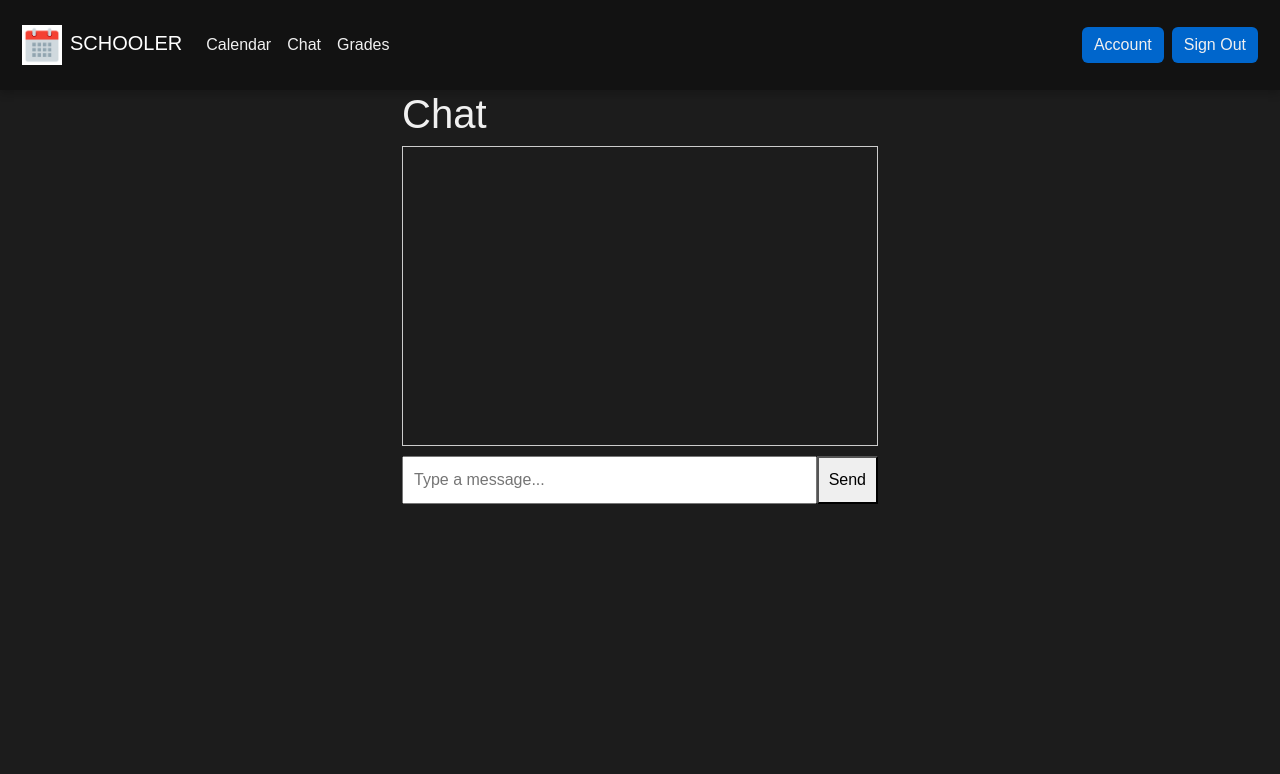
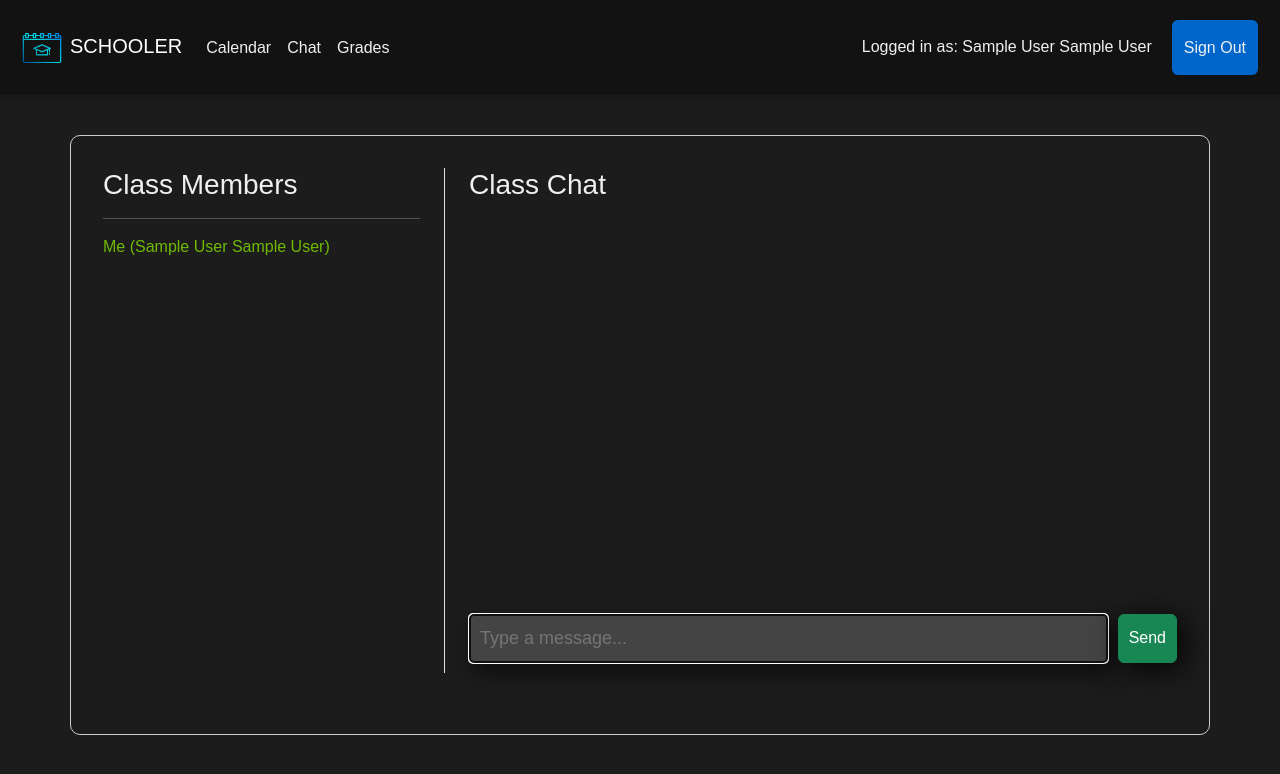
Before and after one commit to NachoMolano/CS50Final, a Flask app: page /chat in a window 1280 px wide. Shown: the top 774 px of the page. Run offline with Flask 3, Linux system fonts and the light colour scheme; the visitor is signed in with stand-in values (Sample User, id 1); data comes from the database, SQL or seed files in the repository; both versions use the stored data as it was after the commit; data that the repository does not hold is empty; some libraries are stand-ins or nearby versions; some web fonts are replaced.

Commit message:
FINAL VERSION

```diff
--- a/app.py
+++ b/app.py
@@ -31,7 +31,7 @@ def get_db_connection():
 @app.route("/")
 def index():
     if 'user_id' in session:
-        return render_template("index.html")
+        return render_template("index.html", user=[session['username'], session['lastname']])
     return redirect("/login")
 
 # Login and Signin
@@ -69,8 +69,8 @@ def login():
 
         # Remember which user has logged in
         session["user_id"] = rows[0]["id"]
-        global username
         session['username'] = rows[0]["name"]
+        session['lastname'] = rows[0]['lastname']
 
         # Redirect user to home page
         return redirect("/")
@@ -162,7 +162,7 @@ def calendar():
             'color': row['color']
         })
 
-    return render_template("calendar.html", events=events)
+    return render_template("calendar.html", events=events, user=[session['username'], session['lastname']])
 
 @app.route("/eventAdd", methods=["GET", "POST"])
 def eventAdd():
@@ -227,7 +227,7 @@ def grades():
             'average': row['average']
         })
 
-    return render_template("grades.html", subjects=subjects)
+    return render_template("grades.html", subjects=subjects, user=[session['username'], session['lastname']])
 
 @app.route("/subjectAdd", methods=["GET", "POST"])
 def subjectAdd():
@@ -280,7 +280,7 @@ def show_grades(subject):
                 suma = 0
 
             cursor.execute("SELECT * FROM criteria WHERE subject_id=?", (currentSubject,))
-            criteria = cursor.fetchall()
+            criteria = [dict(row) for row in cursor.fetchall()]
 
             cursor.execute("SELECT SUM((percentage*average)/100) FROM criteria WHERE subject_id=?", (currentSubject,))
             average = cursor.fetchall()[0]['SUM((percentage*average)/100)']
@@ -302,7 +302,7 @@ def show_grades(subject):
                 'criteria' : criteria,
                 'suma' : suma
             }
-            return render_template("gradeinfo.html", info=info)
+            return render_template("gradeinfo.html", info=info, user=[session['username'], session['lastname']])
         return redirect("/grades")
 
 @app.route('/percentageAdd/<subject>', methods=["POST", "GET"])
@@ -353,15 +353,16 @@ def gradeAdd(subject, criteria):
 # Chat
 @app.route('/chat')
 def render_chat():
-    conn = get_db_connection()
-    messages = conn.execute("SELECT content, user_id, timestamp FROM messages ORDER BY timestamp ASC").fetchall()
-    conn.close()
-    return render_template('chat.html')
+    with get_db_connection() as conn:
+        cursor = conn.cursor()
+        cursor.execute("SELECT name, lastname FROM users WHERE id<>?", (session['user_id'],))
+        members = [dict(row) for row in cursor.fetchall()]
+    return render_template('chat.html', user=[session['username'], session['lastname']], members=members)
 
 @app.route("/messages")
 def display_messages():
     conn = get_db_connection()
-    messages = conn.execute("SELECT content, user_id, timestamp FROM messages ORDER BY timestamp ASC").fetchall()
+    messages = conn.execute("SELECT content, user_id, username, timestamp FROM messages ORDER BY timestamp ASC").fetchall()
     conn.close()
     return jsonify(messages=[dict(row) for row in messages], current_user=session['user_id'])
 
@@ -370,7 +371,7 @@ class chatNamespace(Namespace):
     def on_message(self, msg):
         with get_db_connection() as conn:
             cursor = conn.cursor()
-            cursor.execute("INSERT INTO messages (content, user_id) VALUES (?, ?)", (msg, session['user_id']))
+            cursor.execute("INSERT INTO messages (content, user_id, username, timestamp) VALUES (?, ?, ?, datetime('now', 'localtime'))", (msg, session['user_id'], session['username']))
             conn.commit()
             send(msg, broadcast=True, namespace='/chat')
 
--- a/static/css/chat.css
+++ b/static/css/chat.css
@@ -1,23 +1,99 @@
-body {
-    font-family: Arial, sans-serif;
+.container {
+    margin: 5vh auto;
+    padding: 4vh;
+    height: 75vh;
+    border: 1px solid #ccc;
+    border-radius: 10px;
 }
+
 #chat {
-    max-width: 500px; margin: 0 auto;
+    max-height: 66vh;
 }
+
 #messages {
-    border: 1px solid #ccc; padding: 10px; height: 300px; overflow-y: scroll;
+    padding: 10px;
+    min-height: 48vh;
+    max-height: 48vh;
+    overflow-y: scroll;
 }
+
 #message-form {
-    display: flex; margin-top: 10px;
+    display: flex;
+    margin-top: 10px;
+    padding: 0;
 }
+
 #message-input {
     flex: 1; padding: 10px;
 }
+
 #send-button {
     padding: 10px;
+    max-height: 100%;
+    margin: 10px 0 10px 10px;
+    box-shadow: 5px 5px 30px black;
 }
 
 #user_message {
+    justify-content: right;
     text-align: right;
-    color: green;
+    color: rgb(255, 255, 255);
 }
+
+#user_message .message-box {
+    justify-content: right;
+    background-color: rgb(17, 85, 40);
+}
+
+#other_message {
+    justify-content: left;
+    text-align: left;
+    color: rgb(255, 255, 255);
+}
+
+#other_message .message-box {
+    justify-content: left;
+    text-align: right;
+    background-color: rgb(72, 108, 121);
+}
+
+.message {
+    width: 100%;
+    display: flex;
+}
+.message-box {
+    border-radius: 5px;
+    min-width: 10%;
+    max-width: 70%;
+    padding: 8px;
+    margin: 5px;
+}
+.message-header {
+    min-width: 100%;
+    color:rgb(134, 184, 69);
+    font-weight: bold;
+    text-align: left;
+}
+.message-content {
+    display: inline-block;
+    max-width: 93%;
+    overflow-wrap: break-word;
+    text-wrap: wrap;
+    margin: 0;
+    padding: 0;
+}
+#user_message .message-content {
+    text-align: left;
+    margin-right: 5px;
+}
+
+.message-timestamp {
+    display: inline-block;
+    padding-top: 5px;
+    font-size: 10px;
+    color: #ccc;
+}
+
+.you {
+    color: rgb(112, 187, 0);
+}
--- a/static/css/style.css
+++ b/static/css/style.css
@@ -79,7 +79,8 @@ a {
 input[type="text"],
 input[type="password"],
 input[type="date"],
-input[type="time"] {
+input[type="time"],
+input[type="textarea"] {
     width: 100%;
     padding: 10px;
     margin: 10px auto;
@@ -143,3 +144,8 @@ input[type="radio"] {
 #average {
     text-align: right;
 }
+
+.user {
+    margin-right: 20px;
+    padding-top: 15px;
+}
--- a/static/js/chat.js
+++ b/static/js/chat.js
@@ -10,7 +10,18 @@ $(document).ready(function() {
     });
 
     socket.on('message', function(msg) {
-        $('#messages').append($('<div>').text(msg));
+        $('#messages').append($(`
+            <div class="message" id="user_message">
+                <div class="message-box">
+                    <div class="message-content">
+                        ${msg}
+                    </div>
+                    <div class="message-timestamp">
+                        now
+                    </div>
+                </div>
+            </div>
+            `))
     });
 
     $.getJSON('/messages', function(data) {
@@ -19,10 +30,35 @@ $(document).ready(function() {
 
         messages.forEach(function(messages) {
             if (messages.user_id == current) {
-                $('#messages').append($('<div id="user_message">').text(`${current}: ${messages.content}`))
+                $('#messages').append($(`
+                    <div class="message" id="user_message">
+                        <div class="message-box">
+                            <div class="message-content">
+                                ${messages.content}
+                            </div>
+                            <div class="message-timestamp">
+                                ${messages.timestamp.slice(11, 16)}
+                            </div>
+                        </div>
+                    </div>
+                    `))
             }
             else {
-                $('#messages').append($('<div>').text(`${current}: ${messages.content}`))
+                $('#messages').append($(`
+                    <div class="message" id="other_message">
+                        <div class="message-box">
+                            <div class="message-header">
+                            ${messages.username}
+                            </div>
+                            <div class="message-content">
+                                ${messages.content}
+                            </div>
+                            <div class="message-timestamp">
+                                ${messages.timestamp.slice(11, 16)}
+                            </div>
+                        </div>
+                    </div>
+                    `))
             }
         })
     })
--- a/templates/chat.html
+++ b/templates/chat.html
@@ -6,14 +6,36 @@
 {% endblock %}
 
 {% block body %}
-<div class="container" id="chat">
-    <h1>Chat</h1>
-    <div id="messages"></div>
-    <form id="message-form">
-        <input id="message-input" autocomplete="off" placeholder="Type a message..."/>
-        <button id="send-button">Send</button>
-    </form>
+<div class="container">
+
+    <div class="row">
+        <div class="col-4">
+            <div data-bs-spy="scroll" class="h-100 flex-column align-items-stretch pe-4 border-end">
+                <h3>Class Members</h3>
+                <div id="class-members">
+                    <hr>
+                    <div class="you member"> Me ({{ user[0] }} {{ user[1] }})</div>
+                    {% for member in members %}
+                    <hr>
+                    <div class="member">{{ member['name'] }}  {{ member['lastname'] }}</div>
+                    {% endfor %}
+                </div>
+            </div>
+        </div>
+
+        <div class="col-8" id="chat">
+            <div data-bs-spy="scroll" data-bs-target="#navbar-example3" data-bs-smooth-scroll="true" class="scrollspy-example-2" tabindex="0">
+                <h3>Class Chat</h3>
+                <div id="messages">
+                </div>
+                <form id="message-form">
+                    <input type="text" id="message-input" autocomplete="off" autofocus="on" placeholder="Type a message..."/>
+                    <button class="btn btn-success" id="send-button">Send</button>
+                </form>
+            </div>
+        </div>
+    </div>
+
 </div>
-
 <script src="{{ url_for('static', filename="js/chat.js") }}"></script>
 {% endblock %}
--- a/templates/layout.html
+++ b/templates/layout.html
@@ -39,7 +39,7 @@
                         </li>
                     </ul>
                     <div class="d-flex">
-                        <button class="btn btn-custom me-2">Account</button>
+                        <p class="user">Logged in as: {{ user[0] }} {{ user[1] }}</p>
                         <button class="btn btn-custom"><a href="/signout">Sign Out</a></button>
                     </div>
                 </div>
--- a/templates/login.html
+++ b/templates/login.html
@@ -22,7 +22,7 @@
 
         <div class="container">
             <div class="logo-section">
-                <img src="logo.png" alt="SCHOOLER Logo" class="logo">
+                <img src="{{ url_for('static', filename="images/logo.png") }}" alt="SCHOOLER Logo" class="logo">
             </div>
             <div class="login-section">
                 <div class="login-box">
@@ -38,7 +38,7 @@
 
                     <form action="/login" method="post">
                         <div class="mb-4">
-                            <input type="text" class="form-control" name="email" placeholder="Email">
+                            <input type="text" class="form-control" name="email" placeholder="Email" autocomplete="off">
                         </div>
                         <div class="mb-4">
                             <input type="password" class="form-control" name="password" placeholder="Password">
--- a/templates/signup.html
+++ b/templates/signup.html
@@ -31,9 +31,9 @@
             {% endwith %}
 
             <form action="/signup" method="post">
-                <input type="text" name="name" placeholder="Name" >
-                <input type="text" name="lastname" placeholder="Last Name" >
-                <input type="text" name="email" placeholder="Email" >
+                <input type="text" name="name" placeholder="Name" autocomplete="off">
+                <input type="text" name="lastname" placeholder="Last Name" autocomplete="off">
+                <input type="text" name="email" placeholder="Email" autocomplete="off">
                 <input type="password" name="password" placeholder="Create a Password" >
                 <input type="password" name="confirmation" placeholder="Confirm Password" >
                 <button type="submit">Sign In</button>
```
Also changed, not shown: database.db (deleted), schooler.db, static/images/logo.png, 2 other files.
